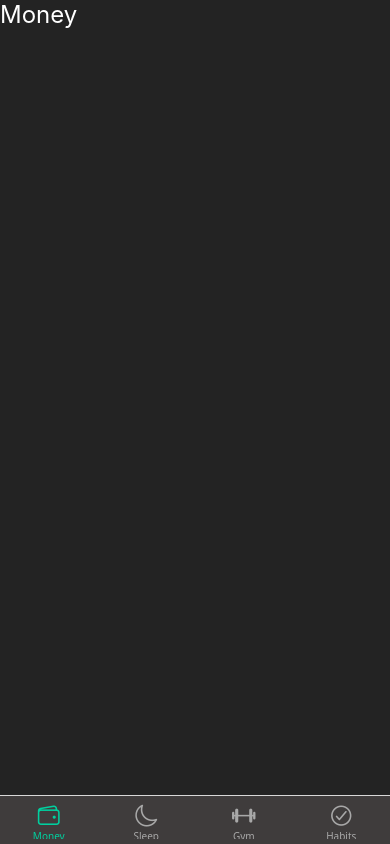
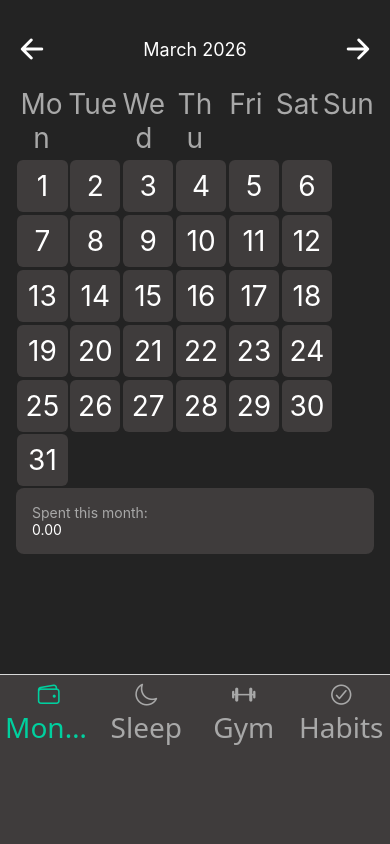
Before and after one commit to Strma77/Monk-Dew, a React Native app: screen /Money in a window 390 px wide. Built offline with nearby package versions, Linux system fonts and the light colour scheme.

Commit message:
Layout broken

```diff
--- a/src/features/money/MoneyScreen.js
+++ b/src/features/money/MoneyScreen.js
@@ -1,22 +1,82 @@
-import { View, Text, StyleSheet } from 'react-native';
-import { colors } from '../../shared/theme';
+import { View, StyleSheet } from "react-native";
+import { useState } from "react";
+import { colors, spacing } from "../../shared/theme";
+import { useTransactions } from "./hooks/useTransactions";
+import { getTotalSpent, getDailyTotals } from "./utils/calculations";
+import CalendarHeader from "./components/CalendarHeader";
+import CalendarGrid from "./components/CalendarGrid";
+import MonthlyTotal from "./components/MonthlyTotal";
+import TransactionModal from "./components/TransactionModal";
 
 const MoneyScreen = () => {
+
+    const { transactions, addTransaction } = useTransactions();
+    const [currentMonth, setCurrentMonth] = useState(new Date().getMonth());
+    const [currentYear, setCurrentYear] = useState(new Date().getFullYear());
+    const [selectedDate, setSelectedDate] = useState(null);
+    const [modalVisible, setModalVisible] = useState(false);
+
+
+    const totalSpent = getTotalSpent(transactions);
+    const dailyTotals = getDailyTotals(transactions);
+
+    const handleDayPress = (day) => {
+        const dateKey = `${currentYear}-${String(currentMonth + 1).padStart(2, '0')}-${String(day).padStart(2, '0')}`;
+        setSelectedDate(dateKey);
+        setModalVisible(true);
+    }
+
+    const handlePrevMonth = () => {
+        if(currentMonth === 0) {
+            setCurrentMonth(11);
+            setCurrentYear(currentYear - 1)
+        } else setCurrentMonth(currentMonth - 1)
+    };
+
+    const handleNextMonth = () => {
+        if(currentMonth === 11){
+            setCurrentMonth(0);
+            setCurrentYear(currentYear + 1);
+        } else setCurrentMonth(currentMonth + 1)
+    };
+
     return (
         <View style={styles.container}>
-            <Text style={styles.textStyle}>Money</Text>
+            <CalendarHeader
+                month={currentMonth}
+                year={currentYear}
+                onPrevMonth={handlePrevMonth}
+                onNextMonth={handleNextMonth}
+            />
+            <CalendarGrid
+                month={currentMonth}
+                year={currentYear}
+                dailyTotals={dailyTotals}
+                onDayPress={handleDayPress}
+            />
+            <MonthlyTotal total={totalSpent}/>
+            <TransactionModal
+                visible={modalVisible}
+                selectedDate={selectedDate}
+                onClose={() => setModalVisible(false)}
+                onSave={(data) => {
+                    addTransaction(data);
+                    setModalVisible(false);
+                }}
+            />
         </View>
     );
-};
+}
 
 const styles = StyleSheet.create({
   container: {
     flex: 1,
     backgroundColor: colors.screenBackground,
+    padding: spacing.md
   },
   textStyle: {
     color: colors.textPrimary,
-        fontSize: 24
+    fontSize: 24,
   },
 });
 
--- a/src/features/money/components/CalendarGrid.js
+++ b/src/features/money/components/CalendarGrid.js
@@ -1,12 +1,22 @@
-import { View, StyleSheet } from 'react-native';
+import { View, Text, StyleSheet } from 'react-native';
 import { getCalendarDays } from '../utils/calendarUtils';
 import DayCell from './DayCell';
+import { colors, fontSize, spacing } from '../../../shared/theme';
+
+const DAYS_OF_WEEK = ['Mon', 'Tue', 'Wed', 'Thu', 'Fri', 'Sat', 'Sun'];
 
 export default function CalendarGrid({year, month, dailyTotals, onDayPress}) {
     const calendarDays = getCalendarDays(year, month);
 
     return (
         <View style={styles.container}>
+
+            <View style={styles.weekRow}>
+                {DAYS_OF_WEEK.map((day) => (
+                    <Text key={day} style={styles.weekDayText}>{day}</Text>
+                ))}
+            </View>
+
             {calendarDays.map((day, index) => {
                 const dateKey = day
                     ? `${year}-${String(month+1).padStart(2,'0')}-${String(day).padStart(2,'0')}`
@@ -29,5 +39,16 @@ const styles = StyleSheet.create({
     container: {
         flexDirection: 'row',
         flexWrap: 'wrap'
+    },
+    weekRow: {
+        flexDirection: 'row',
+        width: '100%'
+    },
+    weekDayText: {
+        width: '14.28%',
+        textAlign: 'center',
+        color: colors.textSecondary,
+        fontSize: fontSize.xxl,
+        paddingVertical: spacing.xs
     }
 })
--- a/src/features/money/components/CalendarHeader.js
+++ b/src/features/money/components/CalendarHeader.js
@@ -1,7 +1,7 @@
 import { View, Text, StyleSheet } from 'react-native';
 import { TouchableOpacity } from 'react-native';
 import { Ionicons } from '@expo/vector-icons';
-import { colors, fontSize } from '../../../shared/theme';
+import { colors, fontSize, spacing } from '../../../shared/theme';
 
 const MONTH_NAMES = ['January', 'February', 'March', 'April', 'May', 'June', 'July', 'August', 'September', 'October', 'November', 'December'];
 
@@ -10,13 +10,13 @@ export default function CalendarHeader({ month, year, onPrevMonth, onNextMonth }
     return (
         <View style={styles.container}>
             <TouchableOpacity onPress={onPrevMonth}>
-                <Ionicons name="arrow-back-outline" size={24} color={colors.textPrimary}/>
+                <Ionicons name="arrow-back-outline" size={32} color={colors.textPrimary}/>
             </TouchableOpacity>
 
             <Text style={styles.middleText}>{ MONTH_NAMES[month]} {year}</Text>
 
             <TouchableOpacity onPress={onNextMonth}>
-                <Ionicons name="arrow-forward-outline" size={24} color={colors.textPrimary}/>
+                <Ionicons name="arrow-forward-outline" size={32} color={colors.textPrimary}/>
             </TouchableOpacity>
         </View>
     );
@@ -27,6 +27,7 @@ const styles = StyleSheet.create({
         flexDirection: 'row',
         justifyContent: 'space-between',
         alignItems: 'center',
+        paddingVertical: spacing.md
     },
     middleText: {
         color: colors.textPrimary,
--- a/src/features/money/components/DayCell.js
+++ b/src/features/money/components/DayCell.js
@@ -1,6 +1,6 @@
 import { View, Text, StyleSheet } from 'react-native';
 import { TouchableOpacity } from 'react-native';
-import { colors, fontSize } from '../../../shared/theme';
+import { colors, fontSize, radius } from '../../../shared/theme';
 
 export default function DayCell({day, hasTransaction, onPress}) {
 
@@ -20,12 +20,15 @@ const styles = StyleSheet.create({
     cell: {
         alignItems: 'center',
         justifyContent: 'center',
-        width: 44,
-        height: 44
+        width: '14.00%',
+        height: 52,
+        backgroundColor: colors.surfaceColor,
+        borderRadius: radius.sm,
+        margin: 1.4
     },
     dayText: {
         color: colors.textPrimary,
-        fontSize: fontSize.md
+        fontSize: fontSize.xxl
     },
     dot: {
         borderRadius: 4,
--- a/src/navigation/AppNavigator.js
+++ b/src/navigation/AppNavigator.js
@@ -12,7 +12,9 @@ const AppNavigator = () => {
     return (
         <Tab.Navigator
             screenOptions={{
-                tabBarStyle: { backgroundColor: colors.surfaceColor},
+                tabBarStyle: { backgroundColor: colors.surfaceColor, height: 170},
+                tabBarLabelStyle: { fontSize: 28, marginBottom: 6,},
+                tabBarIconStyle: { margintop: 6,},
                 tabBarActiveTintColor: colors.primaryColor,
                 tabBarInactiveTintColor: colors.textSecondary,
                 headerShown: false,
```
Lines whose indentation alone changed are shown as unchanged.
